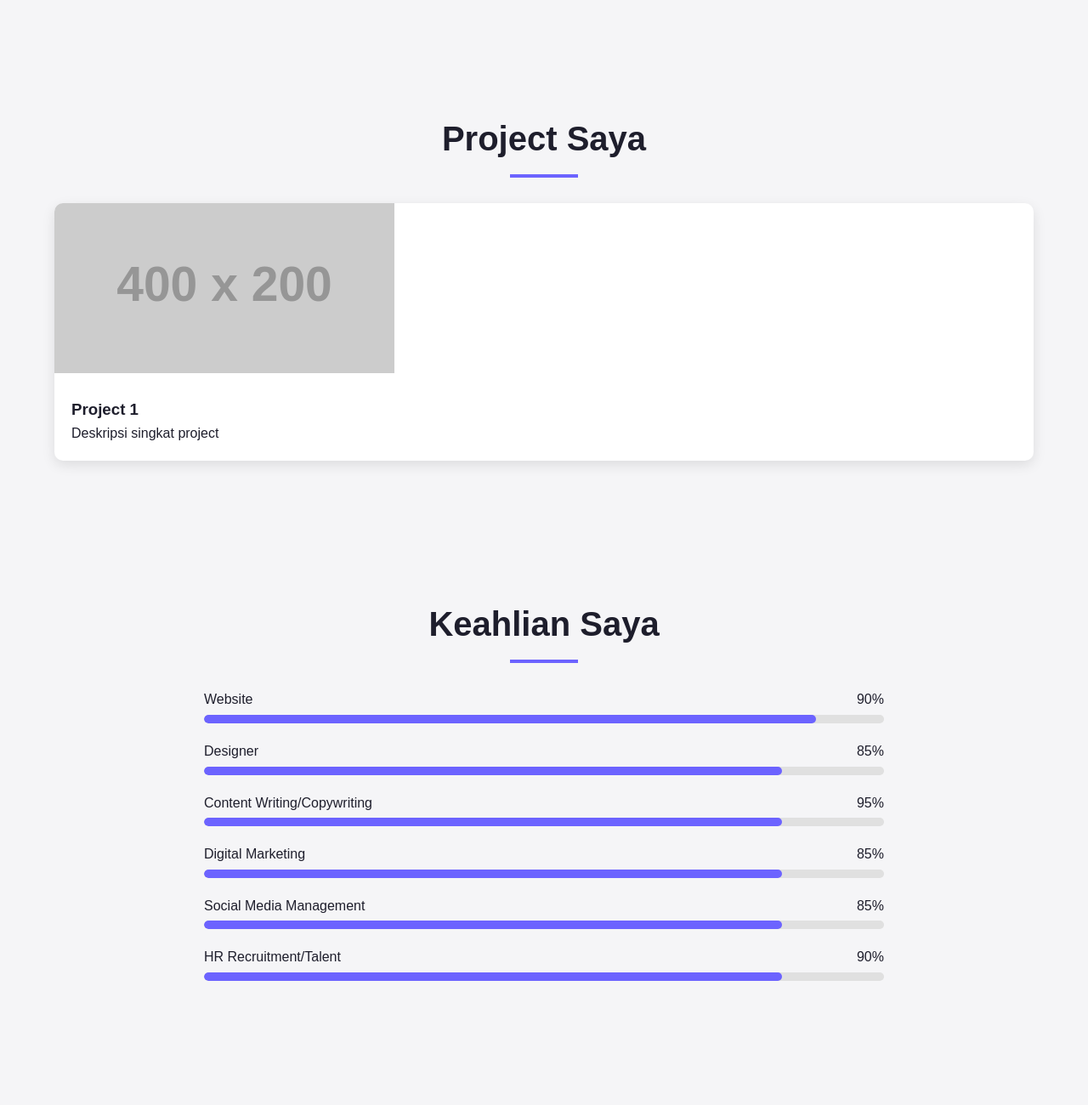
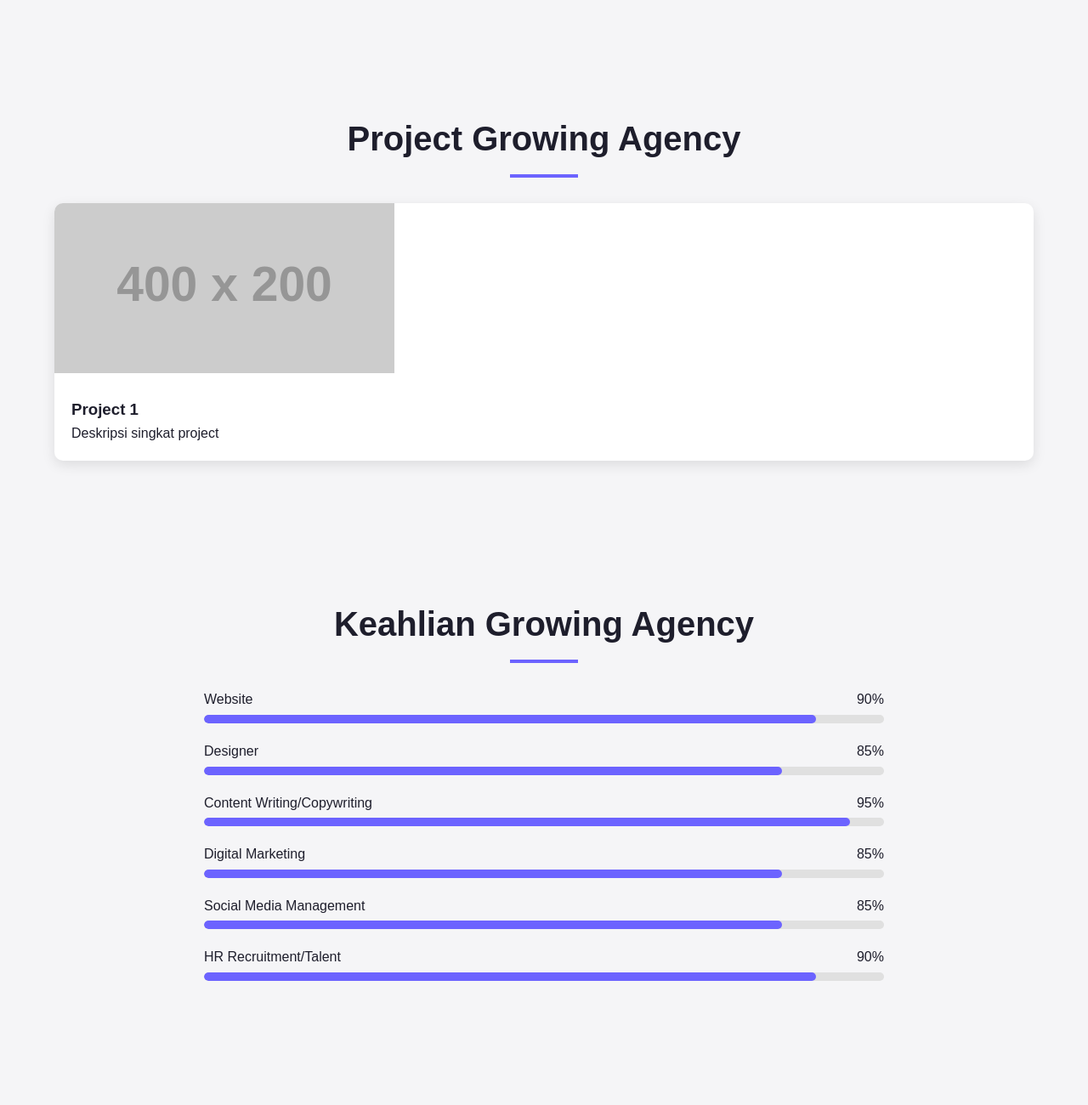
Before and after one commit to growingagency/agencyctjc, a plain HTML site: page index.html in a window 1280 px wide. Shown: the part 540-1840 px from the top of the page at 85% size. Drawn offline with Linux system fonts and the light colour scheme; placeholder pictures from the web are drawn by us.

Commit message:
Update index.html

```diff
--- a/index.html
+++ b/index.html
@@ -197,7 +197,7 @@
 
   <!-- Projects -->
   <section id="projects">
-    <h2>Project Saya</h2>
+    <h2>Project Growing Agency</h2>
     <div class="projects">
       <div class="project-card">
         <img src="https://via.placeholder.com/400x200" alt="Project 1">
@@ -213,7 +213,7 @@
   <!-- ===== NEW SECTIONS ===== -->
   <!-- Skills -->
   <section id="skills">
-    <h2>Keahlian Saya</h2>
+    <h2>Keahlian Growing Agency</h2>
     <div class="skills-container">
       <div class="skill-item">
         <div class="skill-info">
@@ -239,7 +239,7 @@
           <span>95%</span>
         </div>
         <div class="progress-bar">
-          <div class="progress" style="width: 85%;"></div>
+          <div class="progress" style="width: 95%;"></div>
         </div>
       </div>
       <div class="skill-item">
@@ -266,7 +266,7 @@
           <span>90%</span>
         </div>
         <div class="progress-bar">
-          <div class="progress" style="width: 85%;"></div>
+          <div class="progress" style="width: 90%;"></div>
         </div>
       </div>
       <!-- Tambahkan skill lain di sini -->
@@ -291,7 +291,7 @@
 
   <!-- Contact -->
   <section id="contact">
-    <h2>Hubungi Saya</h2>
+    <h2>Hubungi Kami</h2>
     <form class="contact-form" id="contactForm">
       <div class="form-group">
         <input type="text" placeholder="Nama Kamu" required>
```
